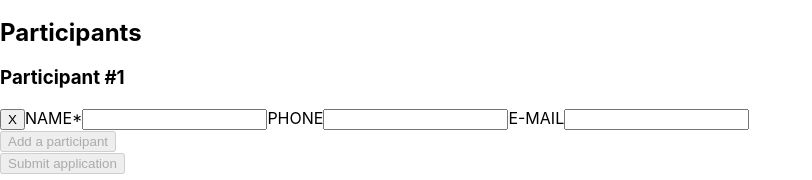
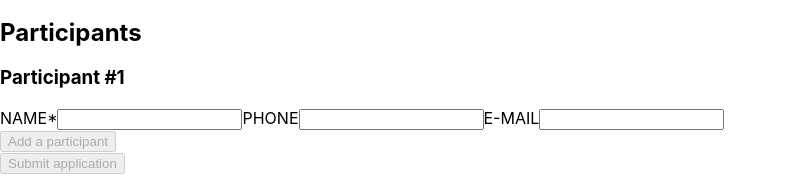
Before and after one commit to edvinpontuslarsson/hbg-works-kodtest, a React (Create React App) app in the folder web/: page / in a window 1280 px wide. Shown: the part 183-363 px from the top of the page, without its empty margins (0-812 px from the left). Built offline with nearby package versions, Linux system fonts and the light colour scheme; no server answers.

Commit message:
no remove for first participant

```diff
--- a/web/src/App.js
+++ b/web/src/App.js
@@ -171,6 +171,7 @@ function App() {
         {participants.map((participant, index) => (
           <div key={participant.id}>
             <h3>Participant #{index + 1}</h3>
+            {index !== 0 && (
               <button
                 onClick={() => {
                   handleRemoveParticipant(participant.id);
@@ -178,6 +179,7 @@ function App() {
               >
                 X
               </button>
+            )}
             <label>NAME*</label>
             <input
               type="text"
```
Lines whose indentation alone changed are shown as unchanged.
